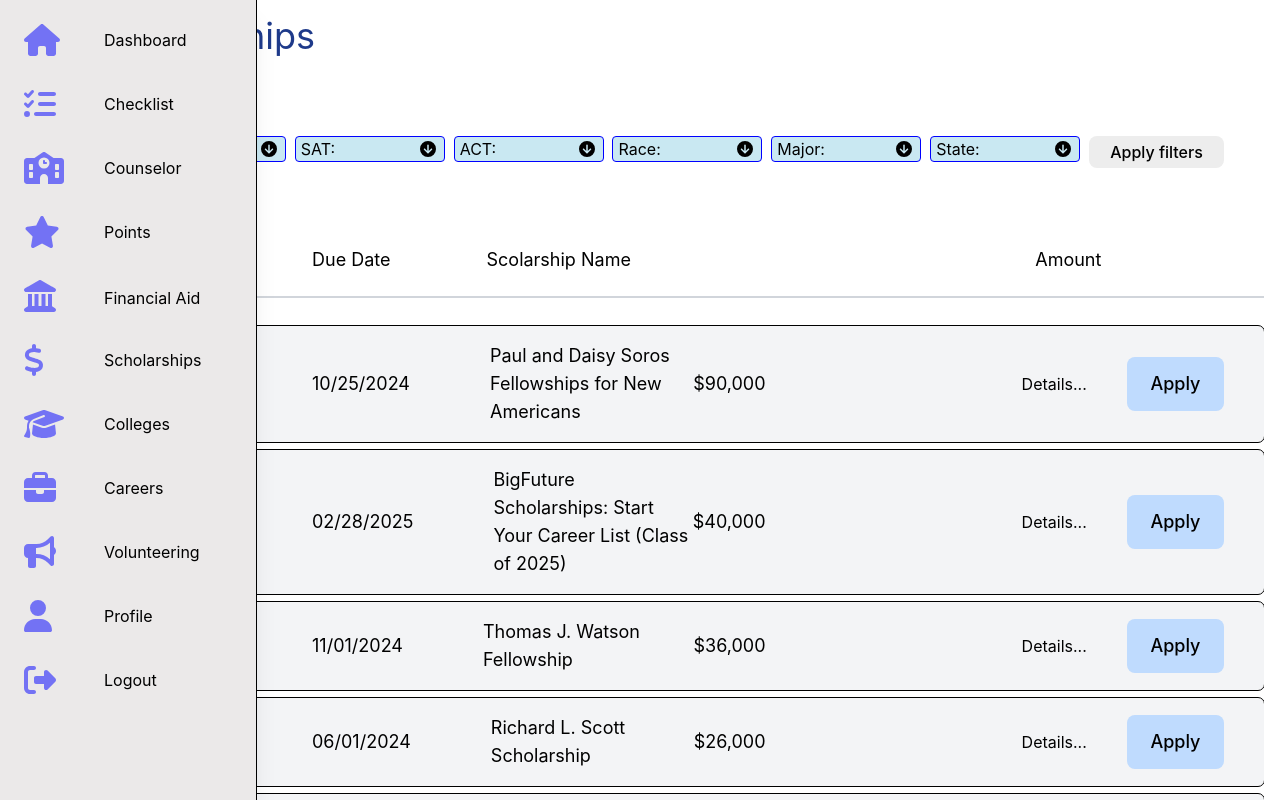
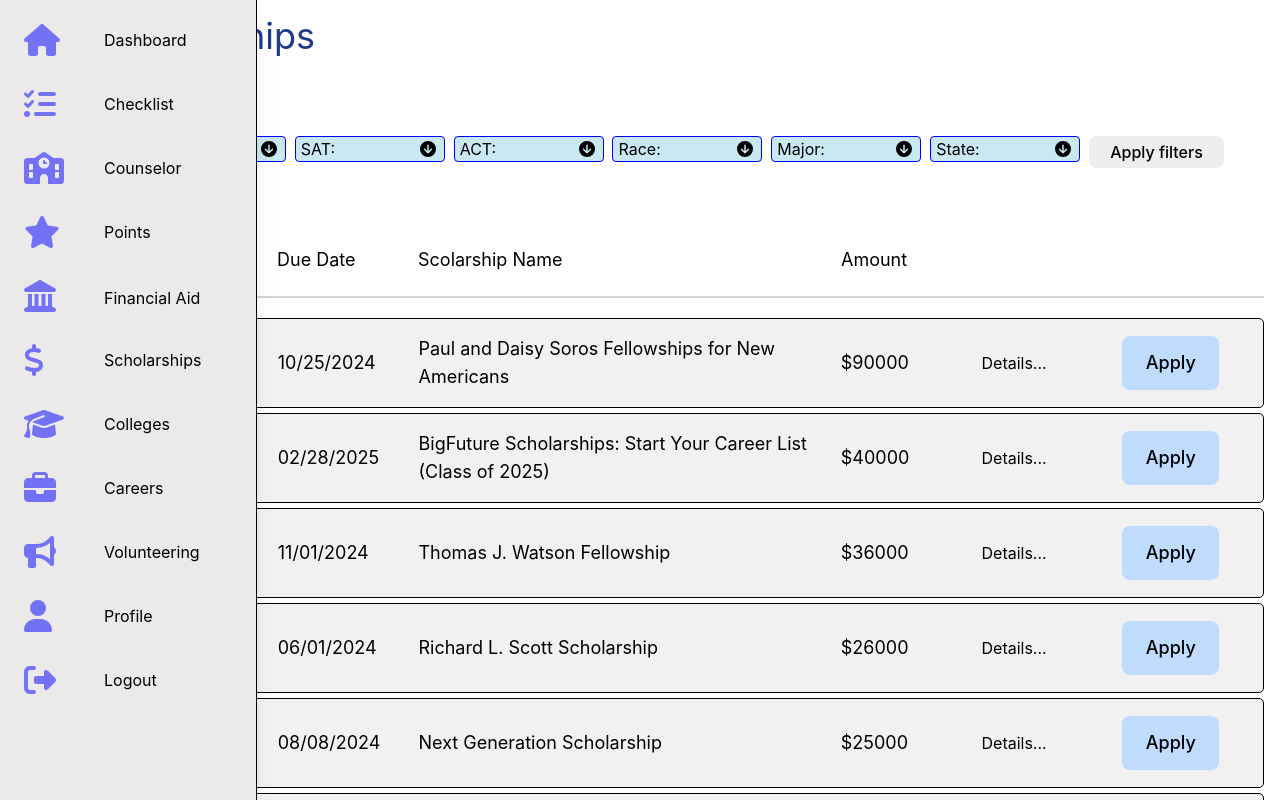
Before and after one commit to UsmanKhld/HiScholar-Django-React, a React (Vite) app in the folder frontend/: page /scholarships in a window 1280 px wide. Shown: the top 800 px of the page. Built offline with nearby package versions, Linux system fonts and the light colour scheme.

Commit message:
small updates

```diff
--- a/frontend/src/Components/Navbar/Navbar.css
+++ b/frontend/src/Components/Navbar/Navbar.css
@@ -16,7 +16,7 @@
     /* align-items: center; */
     height: 100%;
     margin-left: 1.5em;
-
+    scrollbar-width:none;
 }
 
 .sidenav-nav:last-child {
@@ -39,7 +39,7 @@
 
 .sidenav-link .sidenav-icons {
     margin-right: 0.5em;
-    color: rgba(0, 0, 255, 0.51); /* Adjust icon margin as needed */
+    color: rgba(0, 0, 255, 0.51);
 }
 
 .sidenav-link .link-text {
--- a/frontend/src/Components/Navbar/Navbar.jsx
+++ b/frontend/src/Components/Navbar/Navbar.jsx
@@ -19,7 +19,7 @@ export const Navbar = () => {
   return (
     <div>
       <nav className="sidenav shadow-xl outline outline-1">
-        <ul className="sidenav-nav">
+        <ul className="sidenav-nav overflow-y-auto">
           <li className="sidenav-item">
             <a href="/dashboard" className="sidenav-link">
               <FontAwesomeIcon icon={faHouse} className="sidenav-icons fa-2x" />
--- a/frontend/src/Components/ScDetails/ScDetails.css
+++ b/frontend/src/Components/ScDetails/ScDetails.css
@@ -1,3 +1,17 @@
 .sc_item {
-    width: 98%;
+    padding-left: 40px;
+    display: grid;
+    grid-template-columns: repeat(8,1fr);
+    grid-template-rows: repeat(1, 1fr);
+    height: 90px;
+    border-width: 1px;
+    border-color: black;
+    margin-bottom: 5px;
+    border-radius: 5px;
+    background-color: rgb(241, 241, 241);
+    align-items: center;
 }
+
+.heart-icon {
+    color: blue;
+}
--- a/frontend/src/Components/ScDetails/ScDetails.jsx
+++ b/frontend/src/Components/ScDetails/ScDetails.jsx
@@ -2,6 +2,7 @@ import React, { useState } from "react";
 import { FontAwesomeIcon } from "@fortawesome/react-fontawesome";
 import { faHeart } from "@fortawesome/free-regular-svg-icons";
 import { faHeartCircleCheck } from "@fortawesome/free-solid-svg-icons";
+import './ScDetails.css'
 
 export const ScDetails = (props) => {
   const { sch, isFav, onToggleFavorite, onClick } = props;
@@ -9,25 +10,23 @@ export const ScDetails = (props) => {
   return (
     <div>
       <ol>
-        <li className="sc_item text-lg bg-gray-100 outline outline-1 rounded-md py-4 mb-2 flex items-center mt-2 ml-2">
-          <div className=" w-12 h-14 ml-12 flex items-center">
-            <FontAwesomeIcon
-              onClick={onToggleFavorite}
-              icon={isFav ? faHeartCircleCheck : faHeart}
-              className=" text-blue-800 fa-2x hover:cursor-pointer hover:scale-125 transition-all"
-            />
-          </div>
-          <span className=" ml-28">{sch.due}</span>
-          <span className="flex-1 ml-20">{sch.title}</span>
-          <span className=" mr-64">{sch.amount}</span>
+        <li className="sc_item text-lg">
+          <FontAwesomeIcon
+            onClick={onToggleFavorite}
+            icon={isFav ? faHeartCircleCheck : faHeart}
+            className="col-span-1 fa-2x heart-icon hover:scale-125 transition-all"
+          />
+          <span className=" ">{sch.due}</span>
+          <span className="col-span-3">{sch.title}</span>
+          <span className=" ">${sch.amount}</span>
           <span
-            className="mr-10 text-base hover:underline hover:text-blue-700 hover:cursor-pointer transition-all"
+            className=" text-base hover:underline hover:text-blue-700 hover:cursor-pointer transition-all"
             onClick={onClick}
           >
             Details...
           </span>
           <a href={sch.apply}>
-            <button className="mr-10 bg-blue-200 hover:bg-blue-400 transition-all">
+            <button className=" bg-blue-200 hover:bg-blue-400 transition-all">
               Apply
             </button>
           </a>
--- a/frontend/src/Pages/Scholarships/ScholarshipLists.js
+++ b/frontend/src/Pages/Scholarships/ScholarshipLists.js
@@ -3,7 +3,7 @@ export const ScLists = [
         id: 1,
         title: "Paul and Daisy Soros Fellowships for New Americans",
         due: "10/25/2024",
-        amount: "$90,000",
+        amount: 90000,
         apply: "https://www.pdsoros.org/apply/online-application",
         gpa: "3.75",
         description: "The Paul & Daisy Soros Fellowships for New Americans program recognizes the children of immigrants to the U.S. who are seeking a graduate degree on a full-time basis in the U.S. Students who are aged 30 or younger and are U.S citizens, permanent residents, refugees, asylees, or have DACA status are encouraged to apply. Recipients of this award should demonstrate drive, creativity, and a commitment to the values expressed in the U.S. Constitution and the Bill of Rights."
@@ -12,7 +12,7 @@ export const ScLists = [
         id: 2,
         title: "BigFuture Scholarships: Start Your Career List (Class of 2025)",
         due: "02/28/2025",
-        amount: "$40,000",
+        amount: 40000,
         gpa: 3.4,
         apply: "https://bigfuture.collegeboard.org/pay-for-college/bigfuture-scholarships/scholarship-details/start-your-career-list",
         description: "BigFuture Scholarships: Start Your Career List (Class of 2025) is available to current high school juniors. Students who save a list with three or more careers will earn entries into monthly drawings for $500 and $40,000. Students from lower-income families earn an extra entry in monthly drawings and have double the chances at a scholarship."
@@ -21,7 +21,7 @@ export const ScLists = [
         id: 3,
         title: "Thomas J. Watson Fellowship",
         due: "11/01/2024",
-        amount: "$36,000",
+        amount: 36000,
         gpa: 3.3,
         apply: "https://watson.foundation/fellowships/tj",
         description: "The Thomas J. Watson Fellowship encourages students to travel outside of the U.S. for one year to execute a project of personal interest. The goal of the fellowship is to support students' personal insight and inspire confidence as a leader. College seniors who are seeking a bachelor's degree at one of the 41 partner institutions are eligible for consideration. Interested students should meet with the designated campus advisor as this is a nomination-only fellowship that does not accept direct applications."
@@ -30,7 +30,7 @@ export const ScLists = [
         id: 4,
         title: "Richard L. Scott Scholarship",
         due: "06/01/2024",
-        amount: "$26,000",
+        amount: 26000,
         gpa: 3.1,
         apply: "https://columbusfoundation.org/",
         description: "The Richard L. Scott Scholarship is available to students enrolled in an undergraduate, graduate, or professional degree program. Applicants must complete an essay on the book 'An Examination of Conscience of the Understanding - Empirical Proof of the Existence of God' by Richard L. Scott. Students majoring in philosophy or theology receive special consideration."
@@ -39,7 +39,7 @@ export const ScLists = [
         id: 5,
         title: "Next Generation Scholarship",
         due: "08/08/2024",
-        amount: "$25,000",
+        amount: 25000,
         gpa: 3.6,
         apply: "https://nrffoundation.org/How-to-apply-for-the-Next-Generation-Scholarship",
         description: "The Next Generation Scholarship offers merit-based financial assistance to members of the National Retail Federation Student Association (NRFSA) who have a past or current internship or career in retail. College sophomores, juniors, or seniors seeking a professional certificate, associate, or bachelor's degree are welcome to apply. "
@@ -48,7 +48,7 @@ export const ScLists = [
         id: 6,
         title: "Central Intelligence Agency Undergraduate Scholarship",
         due: "06/27/2024",
-        amount: "$25,000",
+        amount: 25000,
         gpa: 3.8,
         apply: "https://www.cia.gov/careers/jobs/undergraduate-scholarship-program/",
         description: "The Central Intelligence Agency Undergraduate Scholarship provides scholarship/loans and work experience to high school seniors and college sophomores who would be interested in working for the Central Intelligence Agency (CIA) after graduation from college."
@@ -57,7 +57,7 @@ export const ScLists = [
         id: 7,
         title: "Media Alliance of Houston Scholarship",
         due: "05/24/2025",
-        amount: "$5,000",
+        amount: 5000,
         gpa: 2.5,
         apply: "https://www.scholarships.com/scholarships/media-alliance-of-houston-scholarship#",
         description: "The Houston Chapter of Media Alliance of Houston will award scholarships to college juniors or seniors who have at least one full-time semester left of college. The scholarships will be awarded to students attending a Texas public or private university that offers radio, television, film, public relations, advertising/communications or broadcasting as the major emphasis of study and/or students from the Greater Houston Area who are studying the aforementioned fields. Candidates must have completed 75 hours of coursework and have a cumulative 3.25 GPA or a 3.0 in declared-major courses."
--- a/frontend/src/Pages/Scholarships/Scholarships.css
+++ b/frontend/src/Pages/Scholarships/Scholarships.css
@@ -33,6 +33,7 @@
   width:100%;
   height: 50px;
   padding-left: 40px;
-  display: flex;
-  justify-content: space-between;
+  display:grid;
+  grid-template-rows: repeat(1, 1fr);
+  grid-template-columns: repeat(8,1fr);
 }
--- a/frontend/src/Pages/Scholarships/Scholarships.jsx
+++ b/frontend/src/Pages/Scholarships/Scholarships.jsx
@@ -15,6 +15,7 @@ export const Scholarships = ({ scholarships, favorites, onToggleFavorite }) => {
   const [isSorted, setIsSorted] = useState(false);
   const [sortedScholarships, setSortedScholarships] = useState([]);
   const [gpaFilter, setGpaFilter] = useState(4);
+  const [isDropOpen, setIsDropOpen] = useState(false);
 
   useEffect(() => {
     let filteredScholarships = [...scholarships];
@@ -39,6 +40,10 @@ export const Scholarships = ({ scholarships, favorites, onToggleFavorite }) => {
   useEffect(() => {
     console.log(sortedScholarships);
   }, [sortedScholarships]);
+
+  const handleDropOpen = () => {
+    setIsDropOpen(!isDropOpen)
+  }
 
   const alphaSort = () => {
     setIsSorted(!isSorted);
@@ -70,13 +75,14 @@ export const Scholarships = ({ scholarships, favorites, onToggleFavorite }) => {
         </div>
 
         <div className="scholarships_sort-container">
+          <div>
             <button
               className={
                 isSorted
                   ? "h-8 flex items-center justify-between w-28 bg-blue-300"
                   : "h-8 flex items-center justify-between w-28"
               }
-            onClick={alphaSort}
+              onClick={handleDropOpen}
             >
               Sort{" "}
               <FontAwesomeIcon
@@ -84,9 +90,17 @@ export const Scholarships = ({ scholarships, favorites, onToggleFavorite }) => {
                 icon={faArrowUpWideShort}
               />{" "}
             </button>
-          <p className=" ml-16 text-lg">Due Date</p>
-          <p className="flex-1 ml-24 text-lg">Scolarship Name</p>
-          <p className="flex-1 ml-80 text-lg">Amount</p>
+            {isDropOpen && (
+                <div className="bg-blue-200 w-28 rounded-lg ">
+                  <p className="p-2 z-10">A - Z</p>
+                  <p className="p-2">Amount</p>
+                </div>
+              )}
+          </div>
+
+          <p className=" col-span-1 text-lg">Due Date</p>
+          <p className=" col-span-3 text-lg">Scolarship Name</p>
+          <p className="text-lg">Amount</p>
         </div>
 
         <hr className="border-t-2 border-gray-300 w-full mb-5" />
```
Lines whose indentation alone changed are shown as unchanged.
